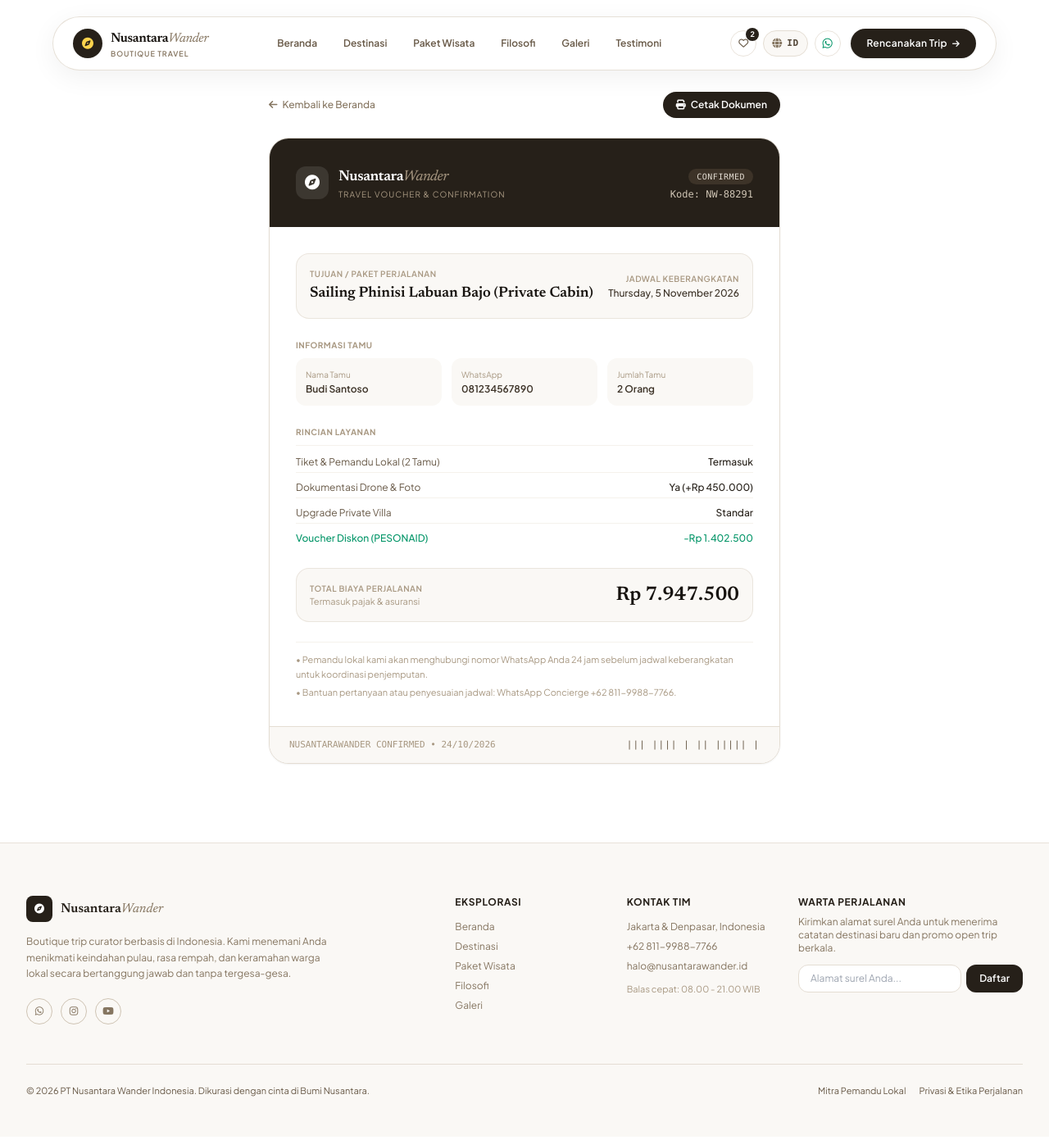
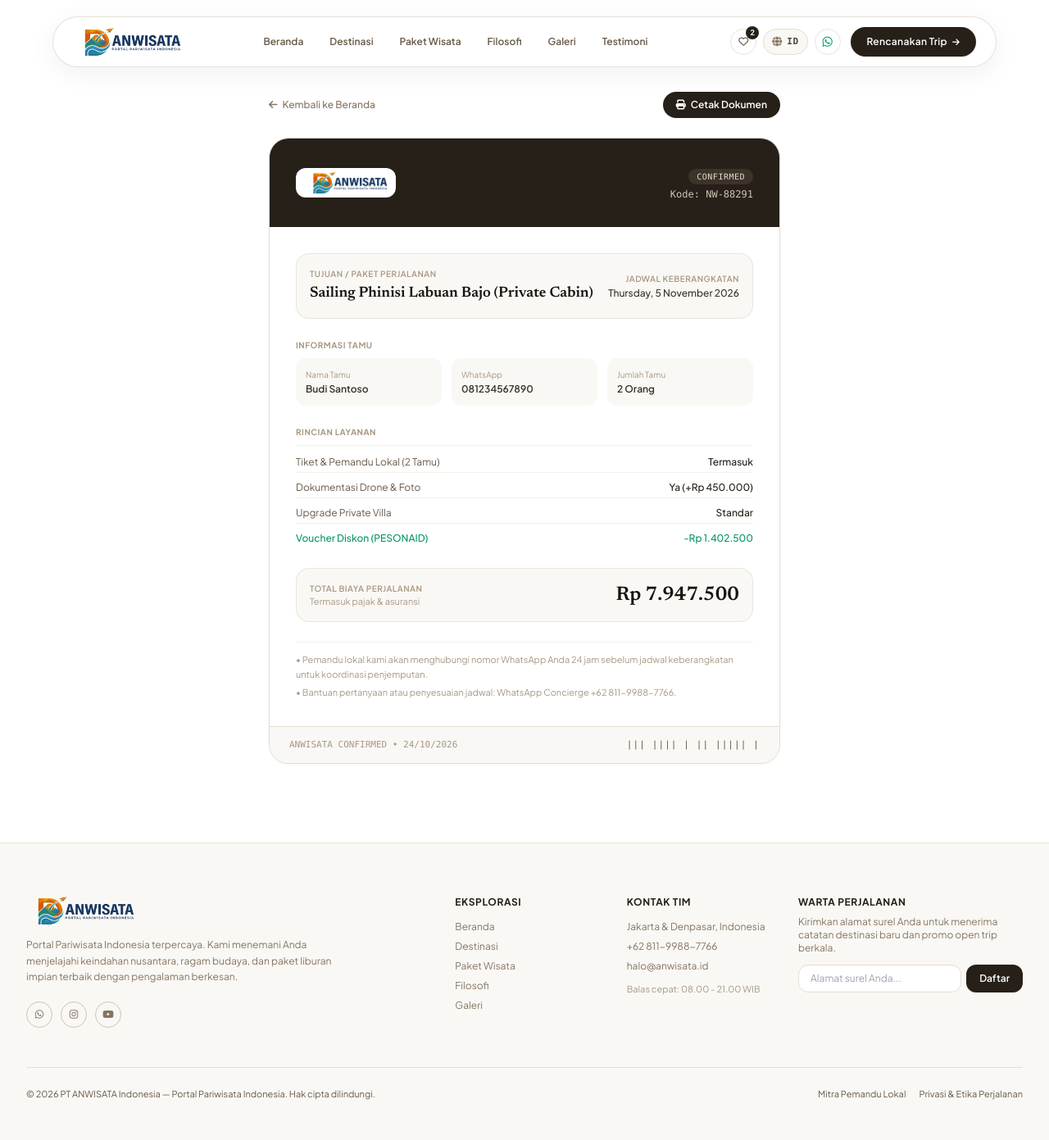
Before and after one commit to hildanagus55-sudo/pariwisata, a Laravel app: page /booking/tiket/NW-88291 in a window 1280 px wide. Shown: the whole page at 82% size. Before the commit the page ends 1338 px from the top, so only its background shows below. Run offline with Laravel 12, Linux system fonts and the light colour scheme; data comes from the database, SQL or seed files in the repository; some libraries are stand-ins or nearby versions.

Commit message:
feat: implement official ANWISATA company logo across navbar, footer, e-ticket, and branding

```diff
--- a/resources/views/admin/bookings.blade.php
+++ b/resources/views/admin/bookings.blade.php
@@ -1,6 +1,6 @@
 @extends('layouts.app')
 
-@section('title', 'Admin Concierge — Manajemen Reservasi | NusantaraWander')
+@section('title', 'Admin Concierge — Manajemen Reservasi | ANWISATA')
 
 @section('content')
 <div class="pt-28 pb-24 max-w-7xl mx-auto px-4 sm:px-6 lg:px-8">
--- a/resources/views/bookings/receipt.blade.php
+++ b/resources/views/bookings/receipt.blade.php
@@ -1,6 +1,6 @@
 @extends('layouts.app')
 
-@section('title', 'E-Tiket Reservasi #' . $booking->booking_code . ' — NusantaraWander')
+@section('title', 'E-Tiket Reservasi #' . $booking->booking_code . ' — ANWISATA')
 
 @section('content')
 <div class="pt-28 pb-24 max-w-2xl mx-auto px-4 sm:px-6">
@@ -21,13 +21,7 @@
         <!-- Header -->
         <div class="p-6 sm:p-8 bg-stone-900 text-white relative flex flex-col sm:flex-row sm:items-center justify-between gap-4">
             <div class="flex items-center gap-3">
-                <div class="w-10 h-10 rounded-xl bg-white/10 flex items-center justify-center text-white text-lg">
-                    <i class="fa-solid fa-compass"></i>
-                </div>
-                <div>
-                    <h2 class="font-serif text-lg font-semibold tracking-tight">Nusantara<span class="italic font-normal text-stone-400">Wander</span></h2>
-                    <p class="text-[10px] text-stone-400 uppercase tracking-widest">Travel Voucher & Confirmation</p>
-                </div>
+                <img src="{{ asset('images/logo.png') }}" alt="ANWISATA" class="h-9 w-auto object-contain bg-white rounded-xl px-2.5 py-1 shadow-xs">
             </div>
 
             <div class="sm:text-right">
@@ -120,7 +114,7 @@
 
         <!-- Footer -->
         <div class="px-6 py-3.5 bg-stone-50 dark:bg-stone-950 border-t border-stone-200 dark:border-stone-800 flex items-center justify-between text-[11px] text-stone-400">
-            <span class="font-mono">NUSANTARAWANDER CONFIRMED • {{ now()->format('d/m/Y') }}</span>
+            <span class="font-mono">ANWISATA CONFIRMED • {{ now()->format('d/m/Y') }}</span>
             <span class="font-mono tracking-widest text-stone-600 dark:text-stone-300">||| |||| | || ||||| |</span>
         </div>
     </div>
--- a/resources/views/destinations/index.blade.php
+++ b/resources/views/destinations/index.blade.php
@@ -1,7 +1,7 @@
 @extends('layouts.app')
 
-@section('title', 'Katalog Lengkap Destinasi Wisata — NusantaraWander')
-@section('meta_description', 'Jelajahi pilihan lengkap destinasi wisata alam dan budaya Indonesia yang dikurasi bersama pemandu lokal.')
+@section('title', 'Katalog Lengkap Destinasi Wisata — ANWISATA')
+@section('meta_description', 'Jelajahi pilihan lengkap destinasi wisata alam dan budaya Indonesia resmi di ANWISATA Portal Pariwisata.')
 
 @section('content')
 <div class="pt-28 pb-20 max-w-7xl mx-auto px-4 sm:px-6 lg:px-8">
--- a/resources/views/destinations/show.blade.php
+++ b/resources/views/destinations/show.blade.php
@@ -1,6 +1,6 @@
 @extends('layouts.app')
 
-@section('title', $destination->name . ' — Catatan Perjalanan | NusantaraWander')
+@section('title', $destination->name . ' — Catatan Perjalanan | ANWISATA')
 @section('meta_description', Str::limit(strip_tags($destination->description), 160))
 
 @section('content')
@@ -169,7 +169,7 @@
                         <button onclick="openBookingModal('{{ addslashes($destination->name) }}')" class="w-full py-3 px-5 rounded-full bg-stone-900 hover:bg-stone-800 text-white dark:bg-stone-100 dark:text-stone-900 font-semibold text-xs transition-all shadow-sm">
                             Rencanakan Kunjungan
                         </button>
-                        <a href="https://wa.me/6281199887766?text=Halo%20NusantaraWander,%20saya%20tertarik%20dengan%20destinasi%20{{ urlencode($destination->name) }}" target="_blank" class="w-full py-2.5 px-5 rounded-full border border-stone-300 dark:border-stone-700 hover:bg-stone-50 dark:hover:bg-stone-800 text-stone-700 dark:text-stone-200 font-medium text-xs transition-colors flex items-center justify-center gap-2">
+                        <a href="https://wa.me/6281199887766?text=Halo%20ANWISATA,%20saya%20tertarik%20dengan%20destinasi%20{{ urlencode($destination->name) }}" target="_blank" class="w-full py-2.5 px-5 rounded-full border border-stone-300 dark:border-stone-700 hover:bg-stone-50 dark:hover:bg-stone-800 text-stone-700 dark:text-stone-200 font-medium text-xs transition-colors flex items-center justify-center gap-2">
                             <i class="fa-brands fa-whatsapp text-emerald-600"></i>
                             <span>Tanya Rute di WhatsApp</span>
                         </a>
--- a/resources/views/layouts/app.blade.php
+++ b/resources/views/layouts/app.blade.php
@@ -3,9 +3,10 @@
 <head>
     <meta charset="UTF-8">
     <meta name="viewport" content="width=device-width, initial-scale=1.0">
-    <title>@yield('title', 'NusantaraWander — Kurasi Perjalanan & Wisata Alam Indonesia')</title>
-    <meta name="description" content="@yield('meta_description', 'Boutique travel organizer untuk menjelajah pulau, budaya, dan alam tersembunyi di Indonesia bersama pemandu warga lokal.')">
+    <title>@yield('title', 'ANWISATA — Portal Pariwisata Indonesia')</title>
+    <meta name="description" content="@yield('meta_description', 'ANWISATA — Portal Pariwisata Indonesia resmi dan terpercaya untuk menjelajahi keindahan destinasi wisata alam, budaya, dan paket liburan terbaik di Nusantara.')">
     <meta name="csrf-token" content="{{ csrf_token() }}">
+    <link rel="icon" type="image/x-icon" href="{{ asset('favicon.ico') }}">
 
     <!-- Tailwind CSS CDN -->
     <script src="https://cdn.tailwindcss.com"></script>
@@ -138,15 +139,9 @@
     <!-- ================= 1. FLOATING GLASS ISLAND NAVIGATION BAR ================= -->
     <header id="navbar" class="fixed top-3 sm:top-5 left-0 right-0 z-50 px-3 sm:px-6 transition-all duration-300">
         <div id="navContainer" class="max-w-6xl mx-auto rounded-full px-4 sm:px-6 py-2.5 sm:py-3 transition-all duration-300 shadow-[0_8px_32px_rgba(0,0,0,0.06)] backdrop-blur-xl border border-stone-200/90 dark:border-stone-800 bg-white/85 dark:bg-stone-900/85 flex items-center justify-between">
-            <!-- Brand Logo -->
-            <a href="{{ route('home') }}" class="flex items-center gap-2.5 group">
-                <div class="w-9 h-9 rounded-full bg-stone-900 text-amber-300 flex items-center justify-center text-sm shadow-xs group-hover:rotate-45 transition-transform duration-500 shrink-0">
-                    <i class="fa-solid fa-compass"></i>
-                </div>
-                <div>
-                    <span class="text-base font-serif font-bold tracking-tight text-stone-950">Nusantara<span class="italic font-normal text-stone-500">Wander</span></span>
-                    <p class="text-[9px] tracking-widest text-stone-500 uppercase font-semibold">Boutique Travel</p>
-                </div>
+            <!-- Brand Logo: ANWISATA -->
+            <a href="{{ route('home') }}" class="flex items-center gap-2 group shrink-0">
+                <img src="{{ asset('images/logo.png') }}" alt="ANWISATA — Portal Pariwisata Indonesia" class="h-8 sm:h-9 w-auto object-contain transition-transform duration-300 group-hover:scale-105">
             </a>
 
             <!-- Desktop Navigation Links -->
@@ -246,22 +241,19 @@
                 <!-- Col 1: Bio -->
                 <div class="lg:col-span-5">
                     <div class="flex items-center gap-2.5 mb-3.5">
-                        <div class="w-8 h-8 rounded-lg bg-stone-900 dark:bg-stone-100 dark:text-stone-900 flex items-center justify-center text-white text-xs">
-                            <i class="fa-solid fa-compass"></i>
-                        </div>
-                        <span class="text-base font-serif font-semibold text-stone-900 dark:text-white">Nusantara<span class="italic font-normal text-stone-500">Wander</span></span>
+                        <img src="{{ asset('images/logo.png') }}" alt="ANWISATA — Portal Pariwisata Indonesia" class="h-9 w-auto object-contain">
                     </div>
                     <p data-i18n="footerDesc" class="text-xs leading-relaxed text-stone-500 dark:text-stone-400 max-w-sm mb-5">
-                        Boutique trip curator berbasis di Indonesia. Kami menemani Anda menikmati keindahan pulau, rasa rempah, dan keramahan warga lokal secara bertanggung jawab dan tanpa tergesa-gesa.
+                        Portal Pariwisata Indonesia terpercaya. Kami menemani Anda menjelajahi keindahan nusantara, ragam budaya, dan paket liburan impian terbaik dengan pengalaman berkesan.
                     </p>
                     <div class="flex items-center gap-2.5 text-xs text-stone-500">
-                        <a href="https://wa.me/6281199887766" target="_blank" class="w-8 h-8 rounded-full border border-stone-300 dark:border-stone-700 hover:bg-stone-900 hover:text-white flex items-center justify-center transition-colors">
+                        <a href="https://wa.me/6281199887766" target="_blank" class="w-8 h-8 rounded-full border border-stone-300 dark:border-stone-700 hover:bg-stone-900 hover:text-white flex items-center justify-center transition-colors" title="WhatsApp Concierge">
                             <i class="fa-brands fa-whatsapp"></i>
                         </a>
-                        <a href="#footer" onclick="showToast('Instagram: @nusantarawander.trip', 'info')" class="w-8 h-8 rounded-full border border-stone-300 dark:border-stone-700 hover:bg-stone-900 hover:text-white flex items-center justify-center transition-colors">
+                        <a href="#footer" onclick="showToast('Instagram: @anwisata.id', 'info')" class="w-8 h-8 rounded-full border border-stone-300 dark:border-stone-700 hover:bg-stone-900 hover:text-white flex items-center justify-center transition-colors" title="Instagram Resmi">
                             <i class="fa-brands fa-instagram"></i>
                         </a>
-                        <a href="#footer" onclick="showToast('YouTube: Dokumentasi Perjalanan Nusantara', 'info')" class="w-8 h-8 rounded-full border border-stone-300 dark:border-stone-700 hover:bg-stone-900 hover:text-white flex items-center justify-center transition-colors">
+                        <a href="#footer" onclick="showToast('YouTube: ANWISATA Portal Pariwisata', 'info')" class="w-8 h-8 rounded-full border border-stone-300 dark:border-stone-700 hover:bg-stone-900 hover:text-white flex items-center justify-center transition-colors" title="YouTube Resmi">
                             <i class="fa-brands fa-youtube"></i>
                         </a>
                     </div>
@@ -285,7 +277,7 @@
                     <ul class="space-y-2 text-xs text-stone-500 dark:text-stone-400">
                         <li>Jakarta & Denpasar, Indonesia</li>
                         <li><a href="https://wa.me/6281199887766" class="hover:underline">+62 811-9988-7766</a></li>
-                        <li>halo@nusantarawander.id</li>
+                        <li>halo@anwisata.id</li>
                         <li class="text-[11px] text-stone-400 pt-1">Balas cepat: 08.00 - 21.00 WIB</li>
                     </ul>
                 </div>
@@ -656,9 +648,9 @@
                 // Story / Philosophy
                 storySubtitle: 'Kenapa Berkelana Bersama Kami?',
                 storyTitle: 'Sebuah Perjalanan yang Bernapas, Menghargai Waktu & Warga Lokal',
-                storyDesc: 'Kami memulai perjalanan ini karena lelah melihat paket wisata seragam yang terburu-buru, dipenuhi pemberhentian komersial yang melelahkan. Di NusantaraWander, kami merancang rute yang memberi ruang Anda untuk benar-benar menikmati heningnya alam dan kehangatan cerita warga desa.',
+                storyDesc: 'Kami mendirikan ANWISATA sebagai portal pariwisata Indonesia untuk menghadirkan rute perjalanan yang autentik, menghormati alam, dan mendekatkan Anda dengan kehangatan warga lokal.',
                 storyQuote: '"Pariwisata yang baik bukan sekadar meninggalkan jejak langkah, melainkan membawa pulang rasa hormat pada tanah dan manusianya."',
-                storyPrinciple: '— Prinsip Perjalanan NusantaraWander',
+                storyPrinciple: '— Prinsip Perjalanan ANWISATA',
 
                 // Gallery
                 gallerySubtitle: 'Dokumentasi Asli',
@@ -676,13 +668,13 @@
                 promoPlan: 'Rencanakan Trip',
 
                 // Footer
-                footerDesc: 'Boutique trip curator berbasis di Indonesia. Kami menemani Anda menikmati keindahan pulau, rasa rempah, dan keramahan warga lokal secara bertanggung jawab dan tanpa tergesa-gesa.',
+                footerDesc: 'Portal Pariwisata Indonesia terpercaya. Kami menemani Anda menjelajahi keindahan nusantara, ragam budaya, dan paket liburan impian terbaik dengan pengalaman berkesan.',
                 footerExplore: 'Eksplorasi',
                 footerContact: 'Kontak Tim',
                 footerGazette: 'Warta Perjalanan',
                 footerGazetteDesc: 'Kirimkan alamat surel Anda untuk menerima catatan destinasi baru dan promo open trip berkala.',
                 footerSubBtn: 'Daftar',
-                footerCopyright: '© 2026 PT Nusantara Wander Indonesia. Dikurasi dengan cinta di Bumi Nusantara.',
+                footerCopyright: '© 2026 PT ANWISATA Indonesia — Portal Pariwisata Indonesia. Hak cipta dilindungi.',
 
                 // Modals
                 modalDetailTitle: 'Catatan Destinasi & Panduan Musim',
@@ -802,9 +794,9 @@
                 // Story / Philosophy
                 storySubtitle: 'Why Travel With Us?',
                 storyTitle: 'A Breathing Journey that Honors Time and Local Communities',
-                storyDesc: 'We founded NusantaraWander because we were tired of rushed, commercialized mass tourism. We design itineraries that leave ample room for quiet natural serenity and heartwarming local connections.',
+                storyDesc: 'We founded ANWISATA as the official Indonesian tourism portal to craft authentic journeys that honor nature and connect you with local communities.',
                 storyQuote: '"True travel does not merely leave footprints; it brings home heartfelt respect for the land and its people."',
-                storyPrinciple: '— NusantaraWander Travel Principles',
+                storyPrinciple: '— ANWISATA Travel Principles',
 
                 // Gallery
                 gallerySubtitle: 'Authentic Moments',
@@ -822,13 +814,13 @@
                 promoPlan: 'Plan Your Trip',
 
                 // Footer
-                footerDesc: 'Indonesia-based boutique trip curator. We accompany you to embrace pristine islands, historic spice heritage, and local hospitality responsibly and unhurriedly.',
+                footerDesc: 'Trusted Indonesia Tourism Portal. We accompany you to embrace pristine islands, historic spice heritage, and local hospitality responsibly and memorable.',
                 footerExplore: 'Explore',
                 footerContact: 'Contact Us',
                 footerGazette: 'Travel Gazette',
                 footerGazetteDesc: 'Enter your email to receive newly curated secret routes and seasonal promotions.',
                 footerSubBtn: 'Subscribe',
-                footerCopyright: '© 2026 PT Nusantara Wander Indonesia. Curated with love in Indonesia.',
+                footerCopyright: '© 2026 PT ANWISATA Indonesia — Indonesia Tourism Portal. All rights reserved.',
 
                 // Modals
                 modalDetailTitle: 'Destination Notes & Seasonal Guide',
--- a/resources/views/packages/index.blade.php
+++ b/resources/views/packages/index.blade.php
@@ -1,7 +1,7 @@
 @extends('layouts.app')
 
-@section('title', 'Koleksi Paket Wisata Nusantara — NusantaraWander')
-@section('meta_description', 'Paket perjalanan terkurasi ke Labuan Bajo, Bromo, Ijen, dan Bali bersama pemandu warga lokal.')
+@section('title', 'Koleksi Paket Wisata Nusantara — ANWISATA')
+@section('meta_description', 'Paket perjalanan terkurasi ke Labuan Bajo, Bromo, Ijen, dan Bali resmi di ANWISATA Portal Pariwisata Indonesia.')
 
 @section('content')
 <div class="pt-28 pb-20 max-w-7xl mx-auto px-4 sm:px-6 lg:px-8">
--- a/resources/views/packages/show.blade.php
+++ b/resources/views/packages/show.blade.php
@@ -1,7 +1,7 @@
 @extends('layouts.app')
 
-@section('title', $package->name . ' — Paket Terkurasi | NusantaraWander')
-@section('meta_description', 'Rincian paket perjalanan ' . $package->name . ' durasi ' . $package->duration . ' bersama pemandu lokal NusantaraWander.')
+@section('title', $package->name . ' — Paket Terkurasi | ANWISATA')
+@section('meta_description', 'Rincian paket perjalanan ' . $package->name . ' durasi ' . $package->duration . ' bersama pemandu lokal ANWISATA.')
 
 @section('content')
     <div class="pt-28 pb-20 max-w-7xl mx-auto px-4 sm:px-6 lg:px-8">
@@ -89,7 +89,7 @@
                     <button onclick="openBookingModal('{{ addslashes($package->name) }}')" class="w-full py-3 px-5 rounded-full bg-stone-900 text-white dark:bg-stone-100 dark:text-stone-900 text-xs font-semibold shadow-sm hover:opacity-90 transition-all">
                         Isi Rencana Perjalanan
                     </button>
-                    <a href="https://wa.me/6281199887766?text=Halo%20NusantaraWander,%20saya%20tertarik%20dengan%20{{ urlencode($package->name) }}" target="_blank" class="w-full py-2.5 px-5 rounded-full border border-stone-300 dark:border-stone-700 text-stone-700 dark:text-stone-200 text-xs font-medium transition-colors flex items-center justify-center gap-2">
+                    <a href="https://wa.me/6281199887766?text=Halo%20ANWISATA,%20saya%20tertarik%20dengan%20{{ urlencode($package->name) }}" target="_blank" class="w-full py-2.5 px-5 rounded-full border border-stone-300 dark:border-stone-700 text-stone-700 dark:text-stone-200 text-xs font-medium transition-colors flex items-center justify-center gap-2">
                         <i class="fa-brands fa-whatsapp text-emerald-600"></i>
                         <span>Diskusi via WhatsApp</span>
                     </a>
```
Also changed, not shown: resources/views/home.blade.php (+4 -4 lines), public/favicon.ico, public/images/logo-symbol.png (added), public/images/logo.png (added).
